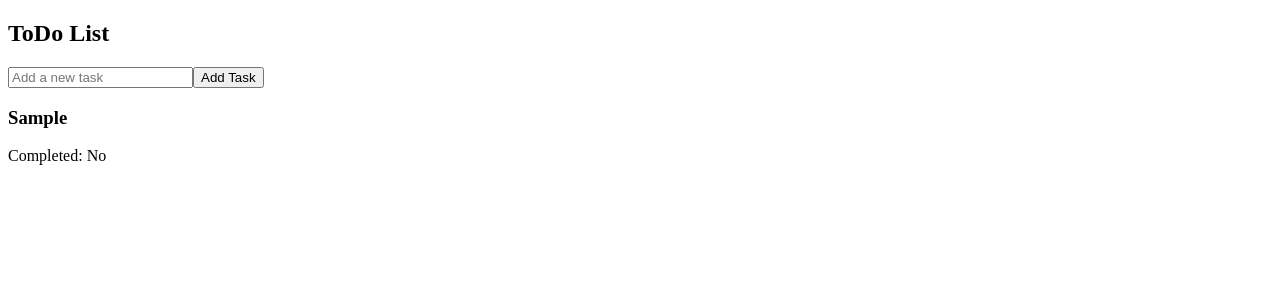
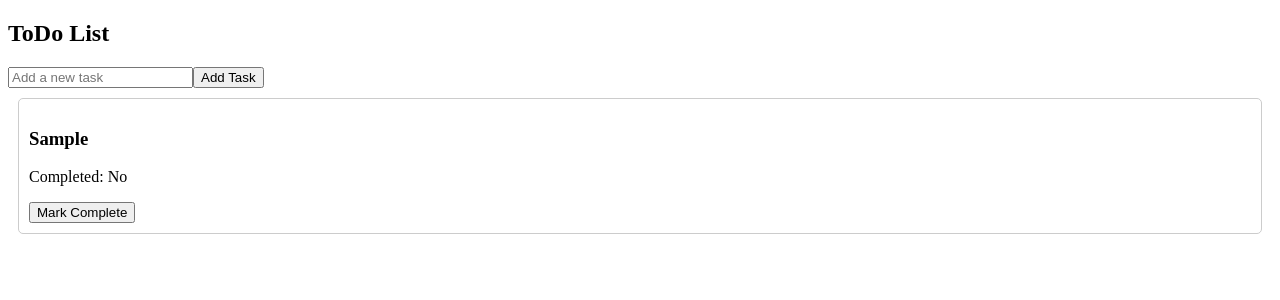
Before and after one commit to SoftwareSorcerer72/week-9-to-do-project-part-1, a React (Vite) app: page / in a window 1280 px wide. Both pictures are taken after typing "Sample" into the empty fields and a click on the button "Add Task". Shown: the top 300 px of the page. Built offline with nearby package versions, Linux system fonts and the light colour scheme.

Commit message:
Added a completed toggle button.

```diff
--- a/src/App.tsx
+++ b/src/App.tsx
@@ -13,16 +13,24 @@ function App() {
     const newTodo: ToDo = {
       id: Date.now(),
       task,
-      completed: false // Setting default completed status as false
+      completed: false
     };
     setTodos([...todos, newTodo]);
+  };
+
+  const toggleCompletion = (id: number) => {
+    setTodos((currentTodos) =>
+      currentTodos.map((todo) =>
+        todo.id === id ? { ...todo, completed: !todo.completed } : todo
+      )
+    );
   };
 
   return (
     <div>
       <Nav />
       <Form addTodo={addTodo} />
-      <ToDoDisplay todos={todos} />
+      <ToDoDisplay todos={todos} toggleCompletion={toggleCompletion} />
     </div>
   );
 }
--- a/src/components/Form.tsx
+++ b/src/components/Form.tsx
@@ -1,4 +1,4 @@
-import React, { useState } from 'react';
+import { useState } from 'react';
 
 type FormProps = {
   addTodo: (task: string) => void;
--- a/src/components/ToDoCard.tsx
+++ b/src/components/ToDoCard.tsx
@@ -1,17 +1,21 @@
 
 
-import React from 'react';
+
 import { ToDo } from '../types';
 
 type ToDoCardProps = {
   todo: ToDo;
+  toggleCompletion: (id: number) => void;
 };
 
-const ToDoCard: React.FC<ToDoCardProps> = ({ todo }) => {
+const ToDoCard: React.FC<ToDoCardProps> = ({ todo, toggleCompletion }) => {
   return (
-    <div>
+    <div style={{ margin: '10px', padding: '10px', border: '1px solid #ccc', borderRadius: '5px' }}>
       <h3>{todo.task}</h3>
       <p>Completed: {todo.completed ? 'Yes' : 'No'}</p>
+      <button onClick={() => toggleCompletion(todo.id)}>
+        {todo.completed ? 'Mark Incomplete' : 'Mark Complete'}
+      </button>
     </div>
   );
 };
--- a/src/components/ToDoDisplay.tsx
+++ b/src/components/ToDoDisplay.tsx
@@ -1,17 +1,23 @@
 
 
+
+import ToDoCard from './ToDoCard';
 import { ToDo } from '../types';
-import ToDoCard from './ToDoCard';
 
 type ToDoDisplayProps = {
   todos: ToDo[];
+  toggleCompletion: (id: number) => void;
 };
 
-const ToDoDisplay: React.FC<ToDoDisplayProps> = ({ todos }) => {
+const ToDoDisplay: React.FC<ToDoDisplayProps> = ({ todos, toggleCompletion }) => {
   return (
     <div>
-      {todos.map(todo => (
-        <ToDoCard key={todo.id} todo={todo} />
+      {todos.map((todo) => (
+        <ToDoCard
+          key={todo.id}
+          todo={todo}
+          toggleCompletion={toggleCompletion}
+        />
       ))}
     </div>
   );
```
